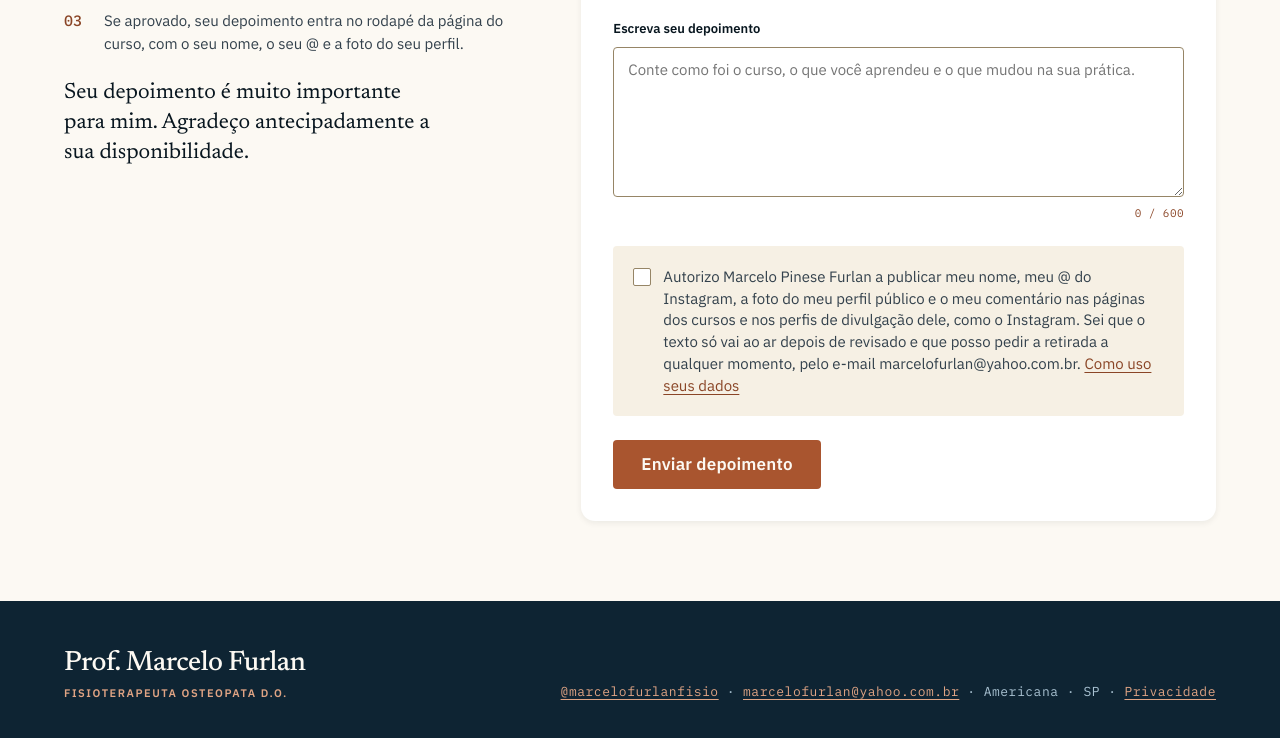
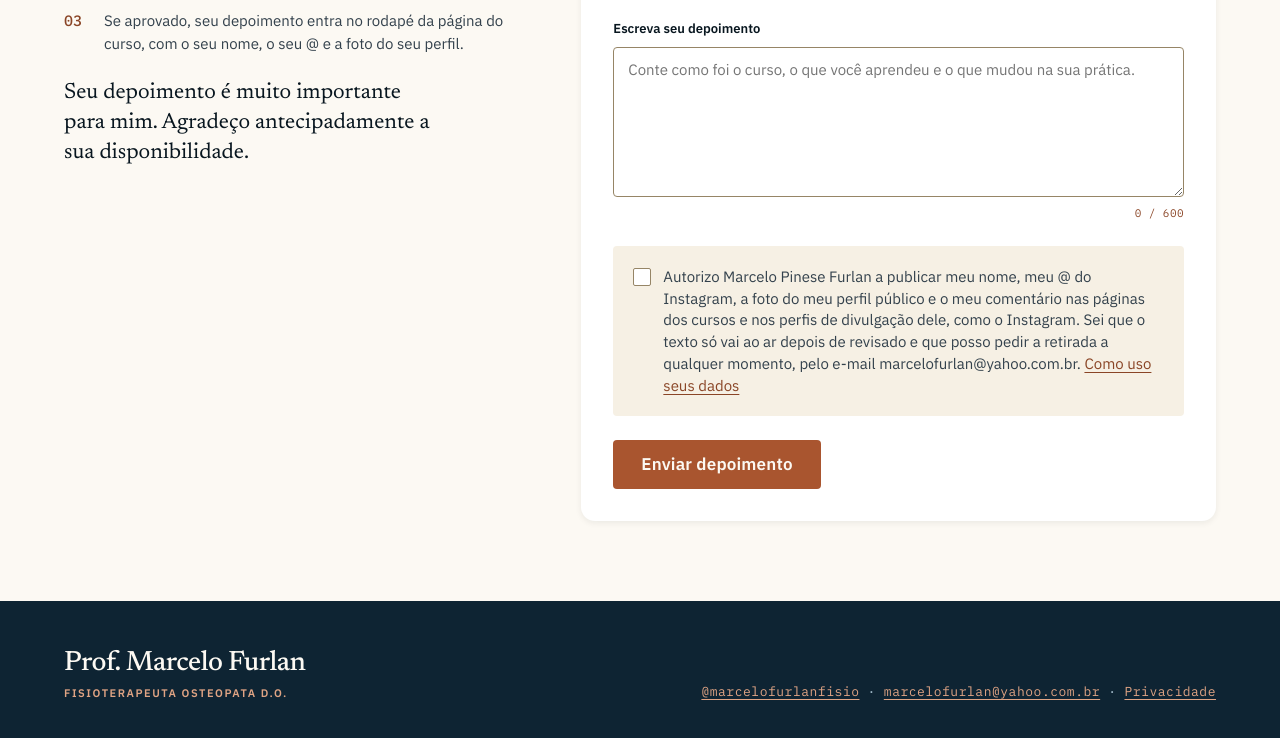
Before and after one commit to marcelofurlanfisio/envio_depoimentos, a plain HTML site: page index.html in a window 1280 px wide. Shown: the part 524-1262 px from the top of the page. Drawn offline with Linux system fonts and the light colour scheme.

Commit message:
Remove Americana · SP do rodapé
Co-Authored-By: Claude Opus 5.5 <noreply@anthropic.com>
Claude-Session: https://claude.ai/code/session_01VpYV5u8QdYCEjvzDgcf7MR

```diff
--- a/index.html
+++ b/index.html
@@ -309,7 +309,6 @@ textarea.input.tall{min-height:150px}
     <div class="metaline">
       <span><a href="https://instagram.com/marcelofurlanfisio" target="_blank" rel="noopener">@marcelofurlanfisio</a></span>
       <span><a href="mailto:marcelofurlan@yahoo.com.br">marcelofurlan@yahoo.com.br</a></span>
-      <span>Americana · SP</span>
       <span><a href="#privacidade" data-open-privacy>Privacidade</a></span>
     </div>
   </div>
```
